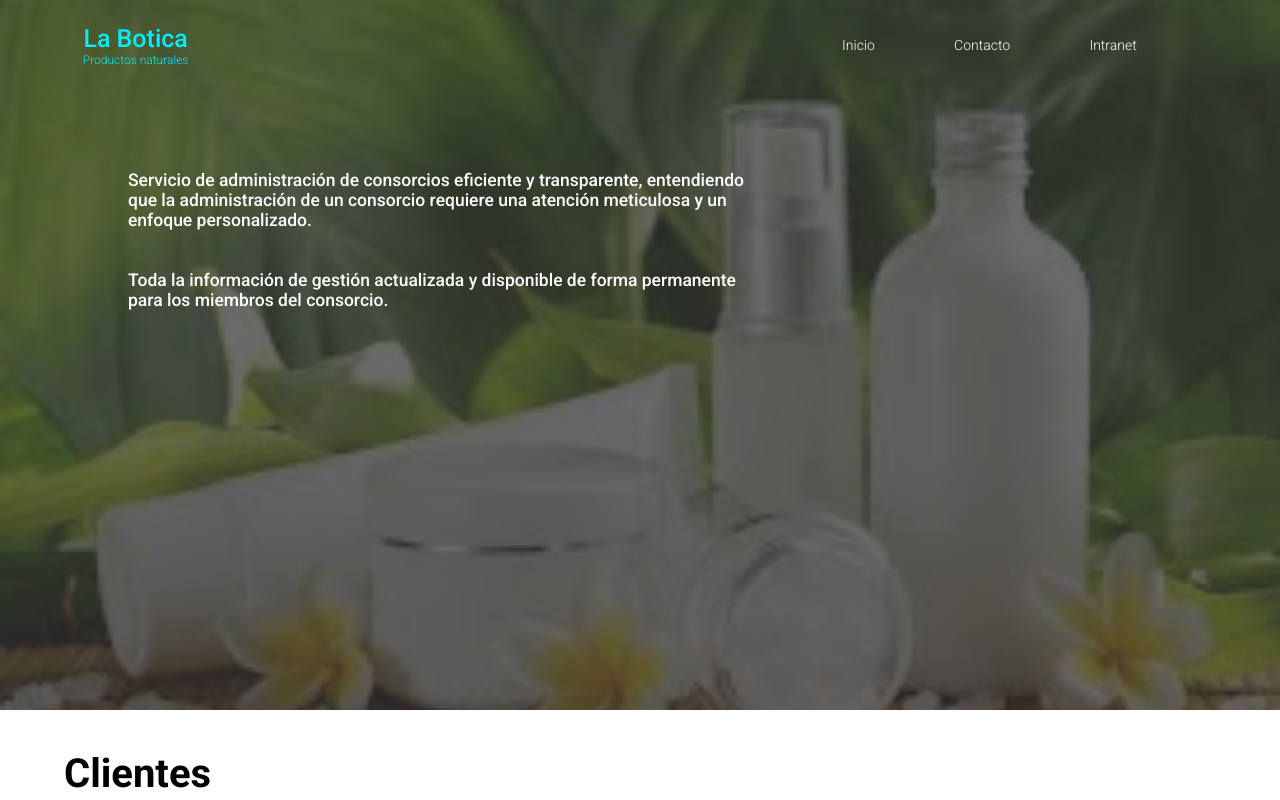
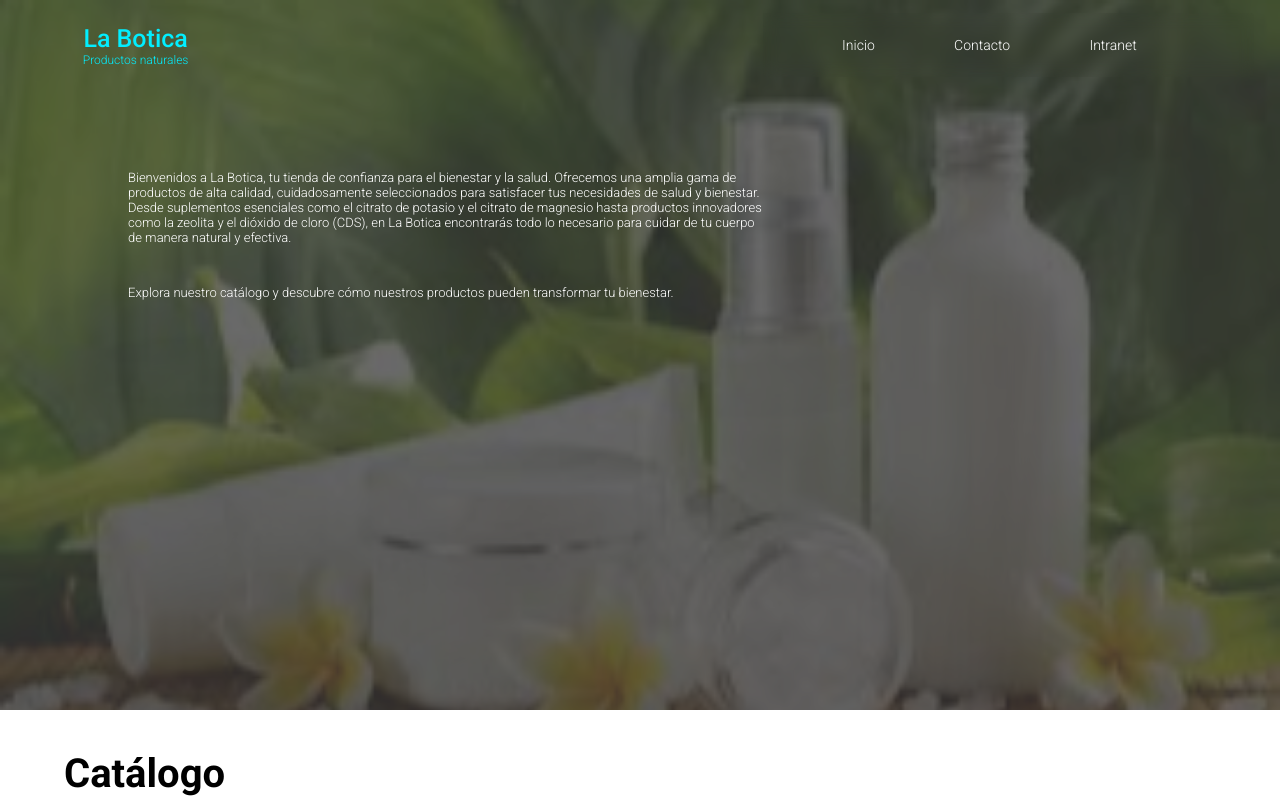
Before and after one commit to jorgeacosta02/LaBotica-Frontend, a React (Vite) app: page / in a window 1280 px wide. Shown: the top 800 px of the page. Built offline with nearby package versions, Linux system fonts and the light colour scheme.

Commit message:
Lanting text

```diff
--- a/src/components/clientsComp/ClientsComp.tsx
+++ b/src/components/clientsComp/ClientsComp.tsx
@@ -6,7 +6,7 @@ const ClientsComp = () => {
   return (
     <div className={styles.mainContainer}>
       <h2 className={styles.mainTitle}>
-        Clientes
+        Catálogo
       </h2>
       <div className={styles.dataContainer}>
         <div className={styles.clientContainer}>
--- a/src/components/homeComp/HomeComp.tsx
+++ b/src/components/homeComp/HomeComp.tsx
@@ -8,16 +8,16 @@ const HomeComp = () => {
     <div className={styles.mainContainer}>
       <SliderComp/>
       <div className={styles.dataContainer}>
-        <h5
+        <p
           className={styles.role}
         >
-          Servicio de administración de consorcios eficiente y transparente, entendiendo que la administración de un consorcio requiere una atención meticulosa y un enfoque personalizado.
-        </h5>
-        <h5
+          Bienvenidos a La Botica, tu tienda de confianza para el bienestar y la salud. Ofrecemos una amplia gama de productos de alta calidad, cuidadosamente seleccionados para satisfacer tus necesidades de salud y bienestar. Desde suplementos esenciales como el citrato de potasio y el citrato de magnesio hasta productos innovadores como la zeolita y el dióxido de cloro (CDS), en La Botica encontrarás todo lo necesario para cuidar de tu cuerpo de manera natural y efectiva.
+        </p>
+        <p
           className={styles.role}
         >
-          Toda la información de gestión actualizada y disponible de forma permanente para los miembros del consorcio.
-        </h5>
+          Explora nuestro catálogo y descubre cómo nuestros productos pueden transformar tu bienestar.
+        </p>
       </div>
     </div>
   );
--- a/src/components/sliderComp/SliderComp.tsx
+++ b/src/components/sliderComp/SliderComp.tsx
@@ -26,7 +26,7 @@ const SliderComp = () => {
     useEffect(() => {
       const interval = setInterval(() => {
         setCurrentSlide((prevSlide) => (prevSlide + 1) % 5);
-      }, 7000); // Cambia a la siguiente imagen cada 3 segundos
+      }, 5000); // Cambia a la siguiente imagen cada 3 segundos
 
       return () => clearInterval(interval);
     }, []); // Se ejecuta solo una vez al montar el componente
```
Lines whose indentation alone changed are shown as unchanged.
